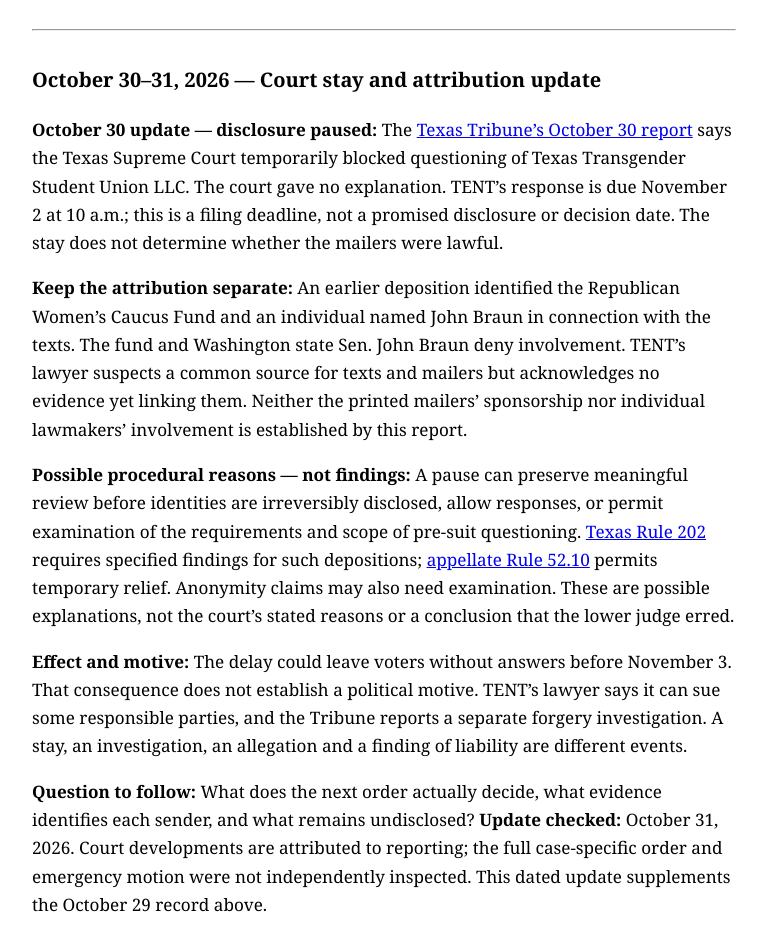
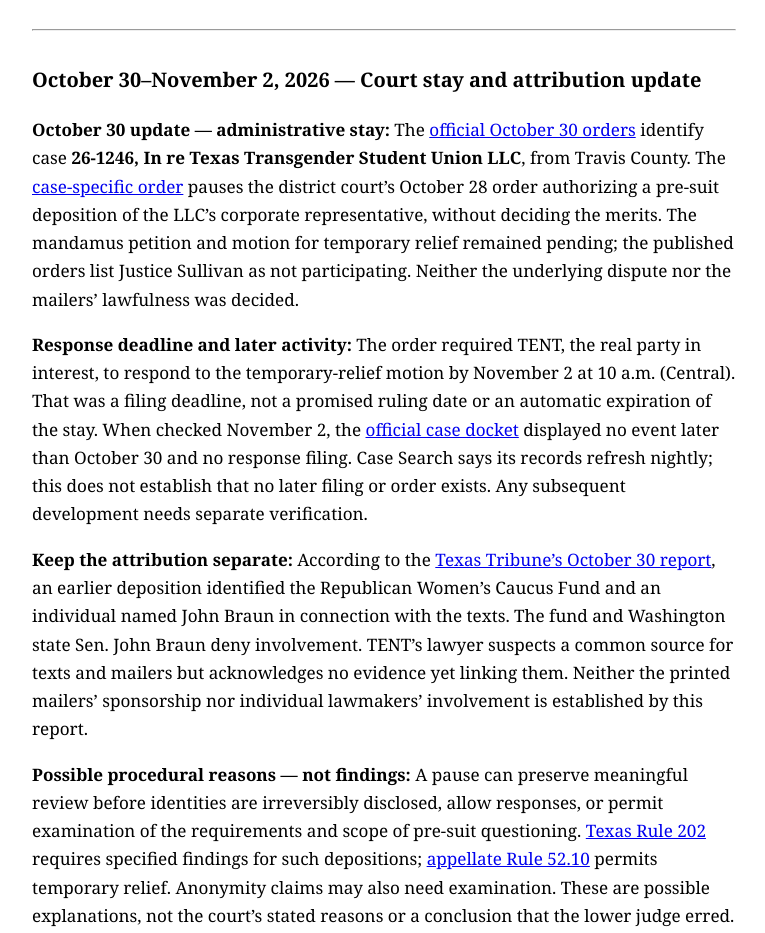
Before and after one commit to ExtiVaries/How-to-Hear-a-Bully, a plain HTML site: page rhetoric-examples.html in a window 1280 px wide. Shown: the part 7520-8453 px from the top of the page, without its empty margins (256-1021 px from the left). Drawn offline with Linux system fonts and the light colour scheme.

Commit message:
Verify TENT administrative stay against official court records

```diff
--- a/rhetoric-examples.html
+++ b/rhetoric-examples.html
@@ -77,12 +77,13 @@
 <p><strong>Repair to check:</strong> Do corrections reach the original audience, and can disrupted services resume safely?</p>
 <p><strong>Evidence status:</strong> TENT's statement was read directly; court actions and harms are attributed to reporting. Underlying orders were not independently inspected. Interpretation is editorial. <strong>Last checked:</strong> October 29, 2026.</p>
 <hr />
-<h3 id="tent-mailers-stay-2026-10-30">October 30–31, 2026 — Court stay and attribution update</h3>
-<p><strong>October 30 update — disclosure paused:</strong> The <a href="https://www.texastribune.org/2026/10/30/texas-trans-mailers-supreme-court-block-deposition/">Texas Tribune’s October 30 report</a> says the Texas Supreme Court temporarily blocked questioning of Texas Transgender Student Union LLC. The court gave no explanation. TENT’s response is due November 2 at 10 a.m.; this is a filing deadline, not a promised disclosure or decision date. The stay does not determine whether the mailers were lawful.</p>
-<p><strong>Keep the attribution separate:</strong> An earlier deposition identified the Republican Women’s Caucus Fund and an individual named John Braun in connection with the texts. The fund and Washington state Sen. John Braun deny involvement. TENT’s lawyer suspects a common source for texts and mailers but acknowledges no evidence yet linking them. Neither the printed mailers’ sponsorship nor individual lawmakers’ involvement is established by this report.</p>
+<h3 id="tent-mailers-stay-2026-10-30">October 30–November 2, 2026 — Court stay and attribution update</h3>
+<p><strong>October 30 update — administrative stay:</strong> The <a href="https://www.txcourts.gov/supreme/orders-opinions/2026/october/october-30-2026/">official October 30 orders</a> identify case <strong>26-1246, In re Texas Transgender Student Union LLC</strong>, from Travis County. The <a href="https://search.txcourts.gov/SearchMedia.aspx?MediaVersionID=c31f6085-6d37-4d83-9d07-709f81721cef&amp;coa=cossup&amp;DT=ORDER%20ISSUED&amp;MediaID=37d54909-208f-4bc8-a072-43762184f154">case-specific order</a> pauses the district court’s October 28 order authorizing a pre-suit deposition of the LLC’s corporate representative, without deciding the merits. The mandamus petition and motion for temporary relief remained pending; the published orders list Justice Sullivan as not participating. Neither the underlying dispute nor the mailers’ lawfulness was decided.</p>
+<p><strong>Response deadline and later activity:</strong> The order required TENT, the real party in interest, to respond to the temporary-relief motion by November 2 at 10 a.m. (Central). That was a filing deadline, not a promised ruling date or an automatic expiration of the stay. When checked November 2, the <a href="https://search.txcourts.gov/Case.aspx?cn=26-1246&amp;coa=cossup">official case docket</a> displayed no event later than October 30 and no response filing. Case Search says its records refresh nightly; this does not establish that no later filing or order exists. Any subsequent development needs separate verification.</p>
+<p><strong>Keep the attribution separate:</strong> According to the <a href="https://www.texastribune.org/2026/10/30/texas-trans-mailers-supreme-court-block-deposition/">Texas Tribune’s October 30 report</a>, an earlier deposition identified the Republican Women’s Caucus Fund and an individual named John Braun in connection with the texts. The fund and Washington state Sen. John Braun deny involvement. TENT’s lawyer suspects a common source for texts and mailers but acknowledges no evidence yet linking them. Neither the printed mailers’ sponsorship nor individual lawmakers’ involvement is established by this report.</p>
 <p><strong>Possible procedural reasons — not findings:</strong> A pause can preserve meaningful review before identities are irreversibly disclosed, allow responses, or permit examination of the requirements and scope of pre-suit questioning. <a href="https://www.txcourts.gov/media/1462349/texas-rules-of-civil-procedure.pdf">Texas Rule 202</a> requires specified findings for such depositions; <a href="https://www.txcourts.gov/media/1463134/texas-rules-of-appellate-procedure-02062026.pdf">appellate Rule 52.10</a> permits temporary relief. Anonymity claims may also need examination. These are possible explanations, not the court’s stated reasons or a conclusion that the lower judge erred.</p>
 <p><strong>Effect and motive:</strong> The delay could leave voters without answers before November 3. That consequence does not establish a political motive. TENT’s lawyer says it can sue some responsible parties, and the Tribune reports a separate forgery investigation. A stay, an investigation, an allegation and a finding of liability are different events.</p>
-<p><strong>Question to follow:</strong> What does the next order actually decide, what evidence identifies each sender, and what remains undisclosed? <strong>Update checked:</strong> October 31, 2026. Court developments are attributed to reporting; the full case-specific order and emergency motion were not independently inspected. This dated update supplements the October 29 record above.</p>
+<p><strong>Question to follow:</strong> What does the next order actually decide, what evidence identifies each sender, and what remains undisclosed? <strong>Update checked:</strong> November 2, 2026. The official docket, published orders, and one-page case-specific order were inspected directly. The emergency motion’s filing was verified on the docket; its substantive arguments were not independently assessed. Text-message attribution, denials, suspected connections to the mailers, and the investigation remain attributed to the Tribune. Possible procedural explanations are editorial, not findings or an account of the court’s motive; the order gives no substantive explanation. This dated update supplements the historical October 29 record above.</p>
 <hr>
 <h2>How entries are selected</h2><p>Each new entry should provide a source, context, a careful explanation of the mechanism, counterevidence or alternative readings, and a practical question. Unsupported examples are not presented as verified. Significant corrections should be documented rather than silently rewritten.</p>
 <p><a href="./">Return to the guide</a></p></main></body></html>
```
Also changed, not shown: 2 other files.
